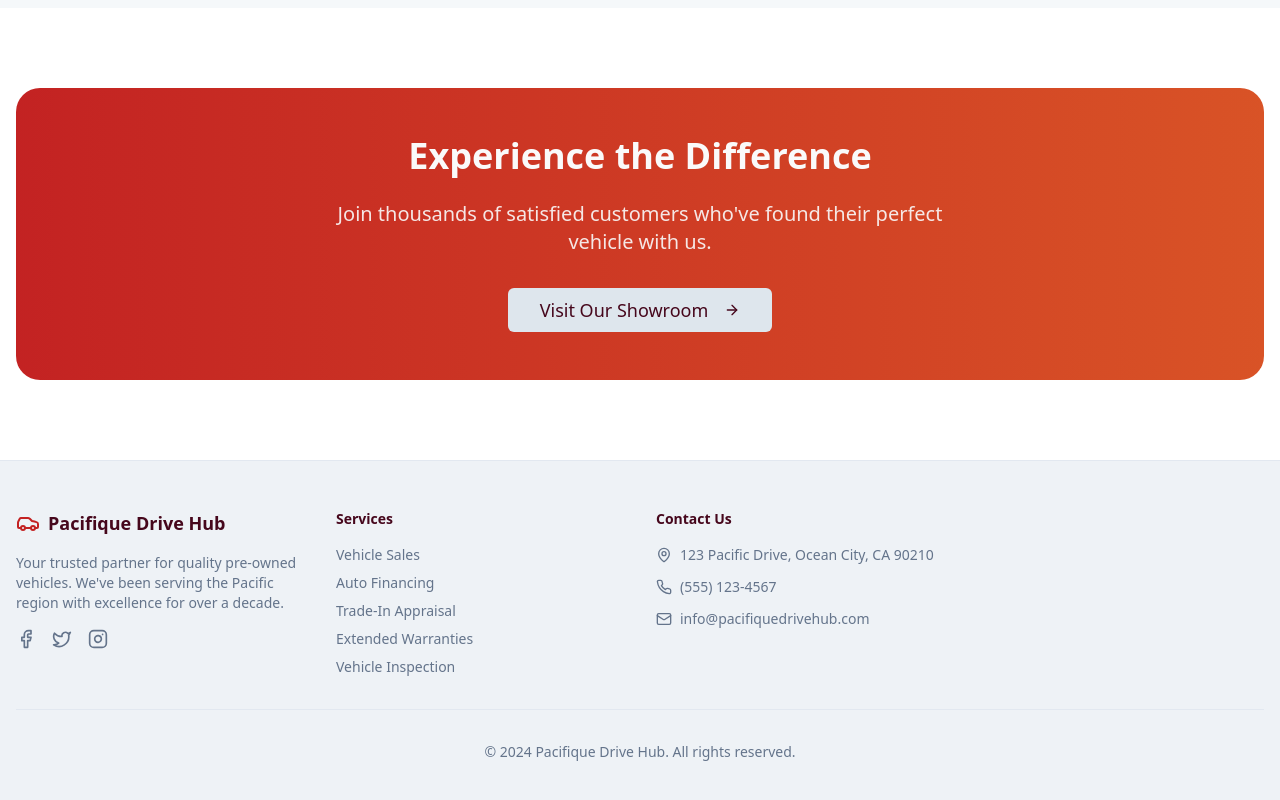
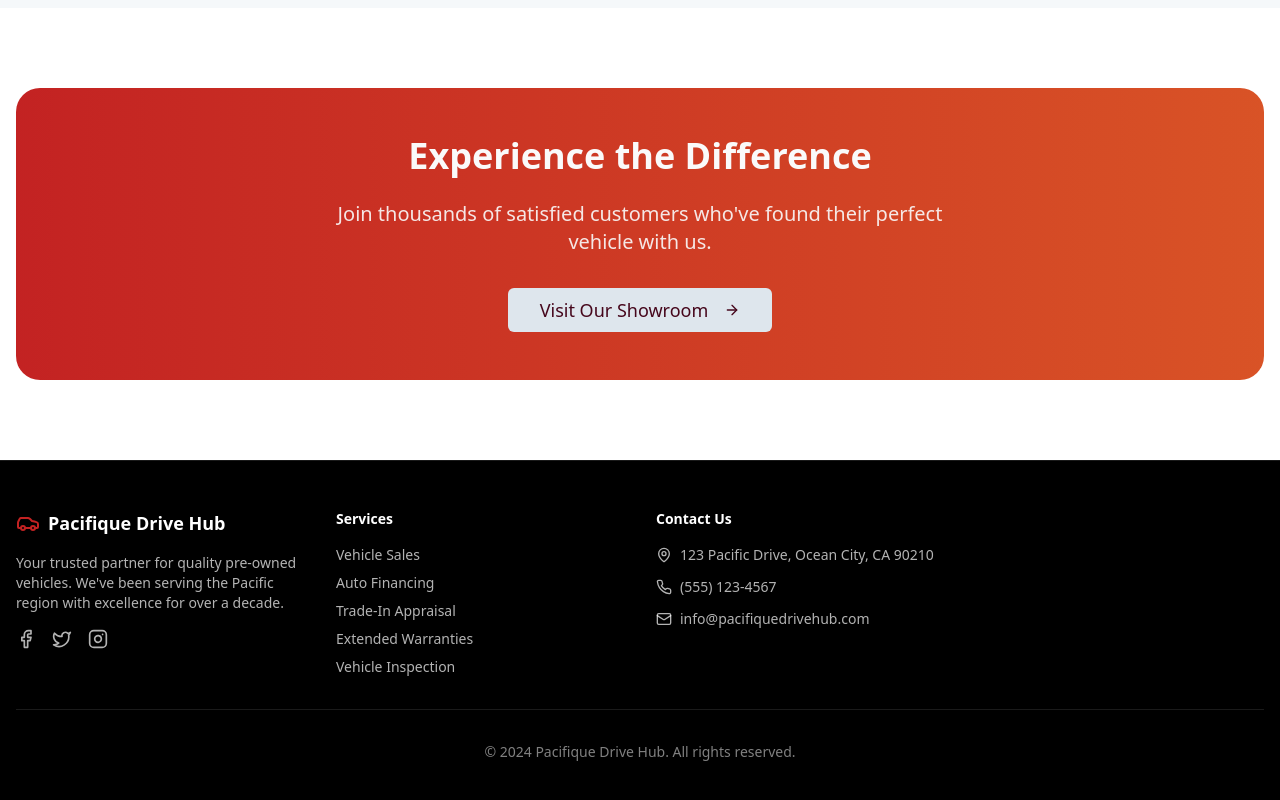
Before and after one commit to e13477998-ship-it/pacific-cloud-nexus, a React (Vite) app: page /about in a window 1280 px wide. Shown: the part 1411-2211 px from the top of the page. Built offline with nearby package versions, Linux system fonts and the light colour scheme.

Commit message:
Update footer styling
Update footer background to black and text to white for improved contrast and visual consistency.

```diff
--- a/src/components/layout/Footer.tsx
+++ b/src/components/layout/Footer.tsx
@@ -1,21 +1,21 @@
 import { Car, Phone, Mail, MapPin, Facebook, Twitter, Instagram } from 'lucide-react';
 const Footer = () => {
-  return <footer className="bg-muted/50 border-t">
+  return <footer className="bg-black border-t border-white/10">
       <div className="container mx-auto px-4 py-12">
         <div className="grid grid-cols-1 md:grid-cols-2 lg:grid-cols-4 gap-8">
           {/* Company Info */}
           <div className="space-y-4">
             <div className="flex items-center space-x-2">
               <Car className="h-6 w-6 text-primary" />
-              <span className="text-lg font-bold">Pacifique Drive Hub</span>
+              <span className="text-lg font-bold text-white">Pacifique Drive Hub</span>
             </div>
-            <p className="text-muted-foreground text-sm">
+            <p className="text-white/70 text-sm">
               Your trusted partner for quality pre-owned vehicles. We've been serving the Pacific region with excellence for over a decade.
             </p>
             <div className="flex space-x-4">
-              <Facebook className="h-5 w-5 text-muted-foreground hover:text-primary cursor-pointer" />
-              <Twitter className="h-5 w-5 text-muted-foreground hover:text-primary cursor-pointer" />
-              <Instagram className="h-5 w-5 text-muted-foreground hover:text-primary cursor-pointer" />
+              <Facebook className="h-5 w-5 text-white/70 hover:text-primary cursor-pointer" />
+              <Twitter className="h-5 w-5 text-white/70 hover:text-primary cursor-pointer" />
+              <Instagram className="h-5 w-5 text-white/70 hover:text-primary cursor-pointer" />
             </div>
           </div>
 
@@ -24,8 +24,8 @@ const Footer = () => {
 
           {/* Services */}
           <div className="space-y-4">
-            <h4 className="text-sm font-semibold">Services</h4>
-            <ul className="space-y-2 text-sm text-muted-foreground">
+            <h4 className="text-sm font-semibold text-white">Services</h4>
+            <ul className="space-y-2 text-sm text-white/70">
               <li>Vehicle Sales</li>
               <li>Auto Financing</li>
               <li>Trade-In Appraisal</li>
@@ -36,8 +36,8 @@ const Footer = () => {
 
           {/* Contact Info */}
           <div className="space-y-4">
-            <h4 className="text-sm font-semibold">Contact Us</h4>
-            <div className="space-y-3 text-sm text-muted-foreground">
+            <h4 className="text-sm font-semibold text-white">Contact Us</h4>
+            <div className="space-y-3 text-sm text-white/70">
               <div className="flex items-center space-x-2">
                 <MapPin className="h-4 w-4" />
                 <span>123 Pacific Drive, Ocean City, CA 90210</span>
@@ -54,7 +54,7 @@ const Footer = () => {
           </div>
         </div>
 
-        <div className="border-t pt-8 mt-8 text-center text-sm text-muted-foreground">
+        <div className="border-t border-white/10 pt-8 mt-8 text-center text-sm text-white/50">
           <p>&copy; 2024 Pacifique Drive Hub. All rights reserved.</p>
         </div>
       </div>
```
